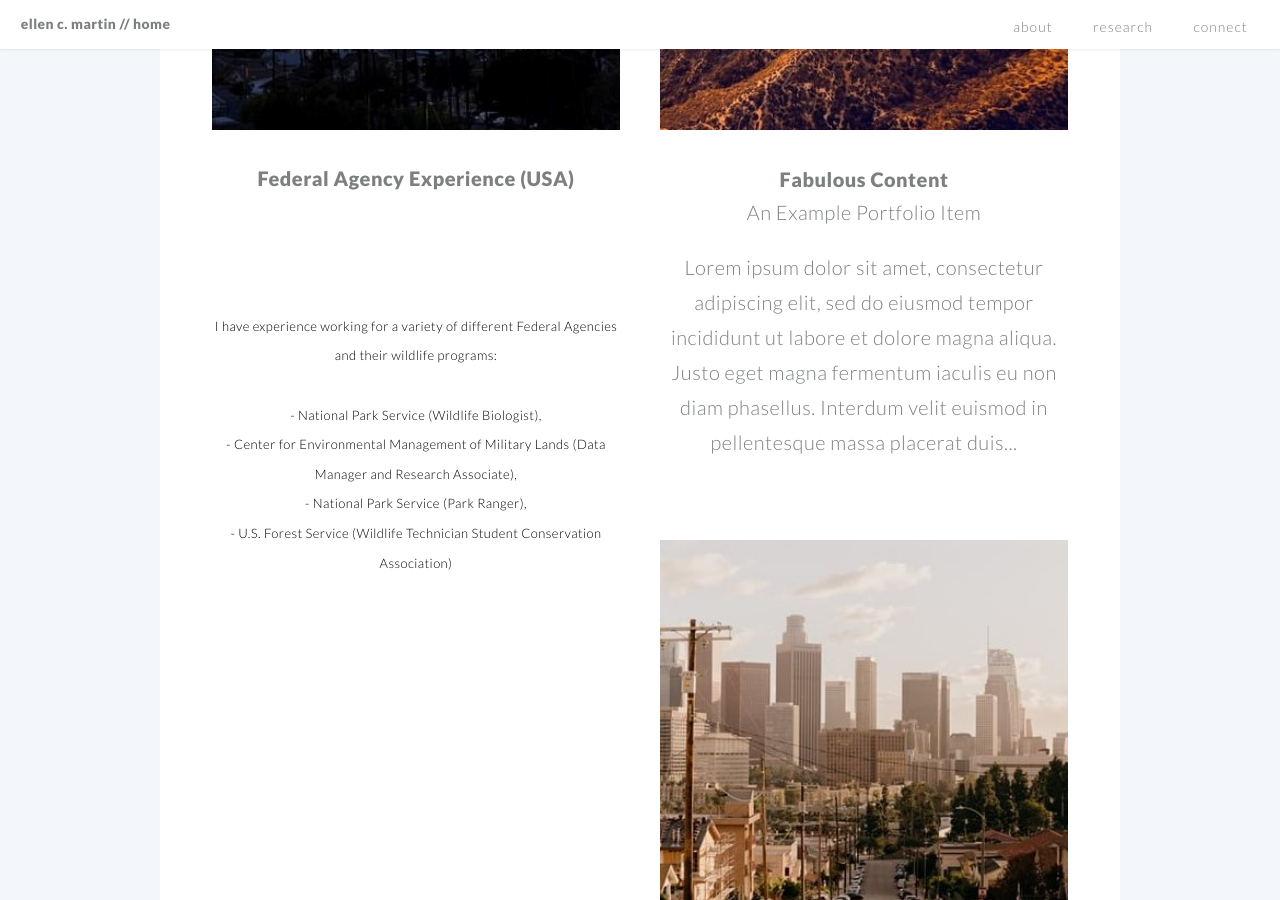
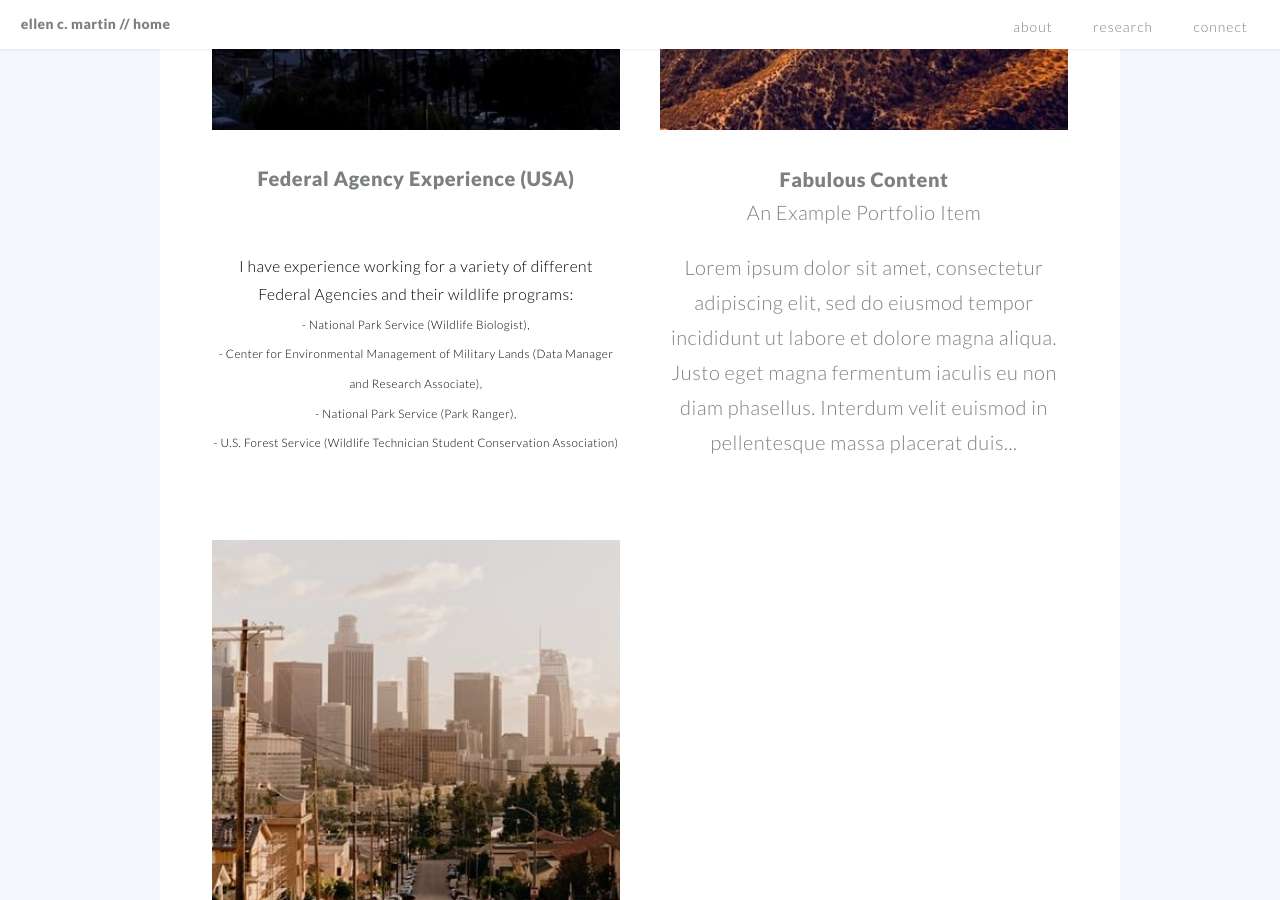
Before and after one commit to EllenCMartin/EllenCMartin.github.io, a Jekyll site: the page built from index.md, in a window 1280 px wide and 900 px high, scrolled down 6132 px. Built offline with Jekyll 4.4.1, drawn with Linux system fonts in a browser that asks for light colours.

Commit message:
Update national.html

```diff
--- a/_includes/national.html
+++ b/_includes/national.html
@@ -1,9 +1,9 @@
 
 <h1><a href="#">Federal Agency Experience (USA)</a></h1><br><br>
 <p>
-<span style="color:black; text-align:left; font-size:0.75em;">
-
-<br><br>I have experience working for a variety of different Federal Agencies and their wildlife programs: <br><br>
+<span style="color:black; text-align:left; font-size:0.90em;">
+I have experience working for a variety of different Federal Agencies and their wildlife programs: <br>
+  <span style="color:black; text-align:left; font-size:0.75em;">
 - National Park Service (Wildlife Biologist), <br>
 - Center for Environmental Management of Military Lands (Data Manager and Research Associate),<br>
 - National Park Service (Park Ranger),<br>
```
